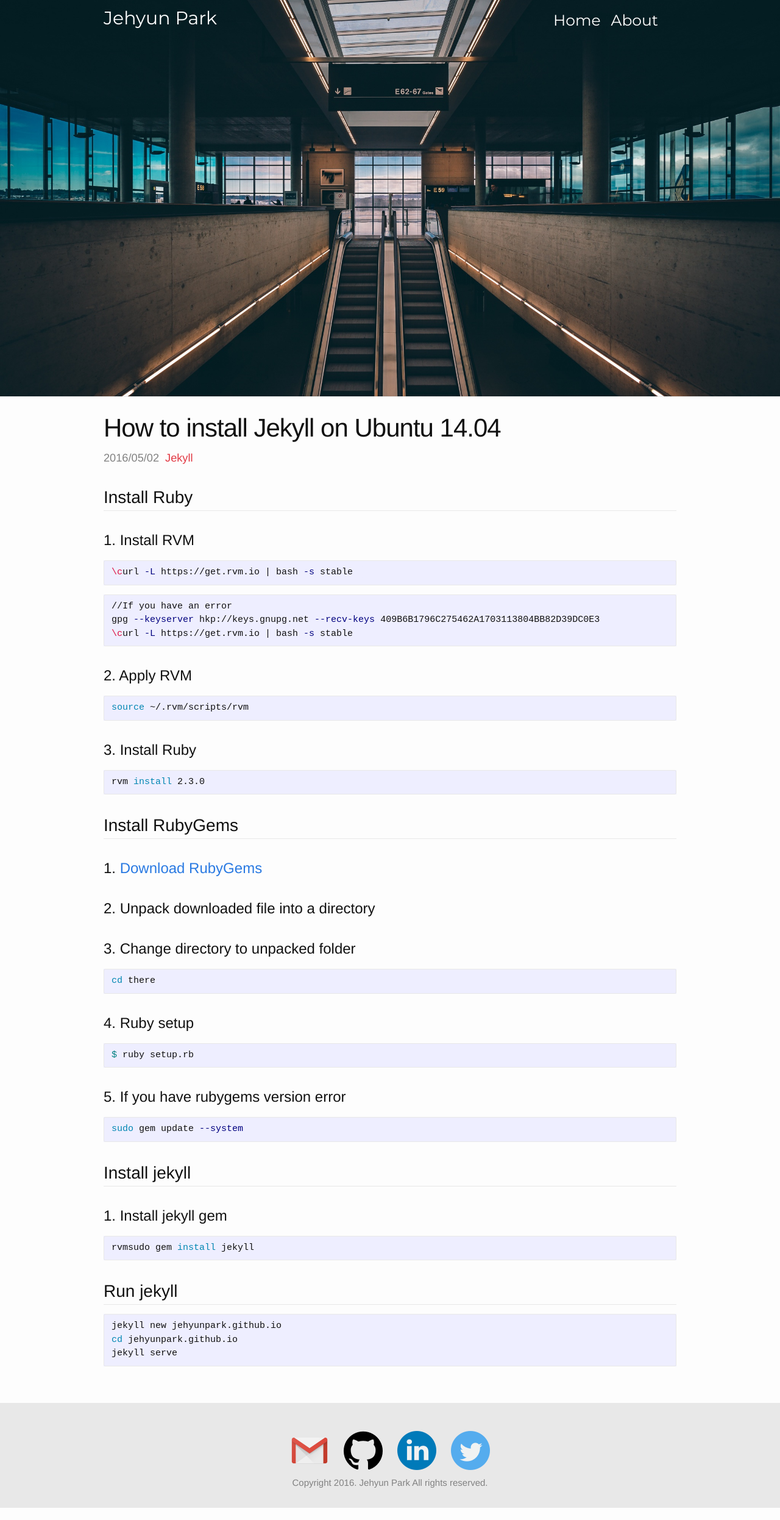
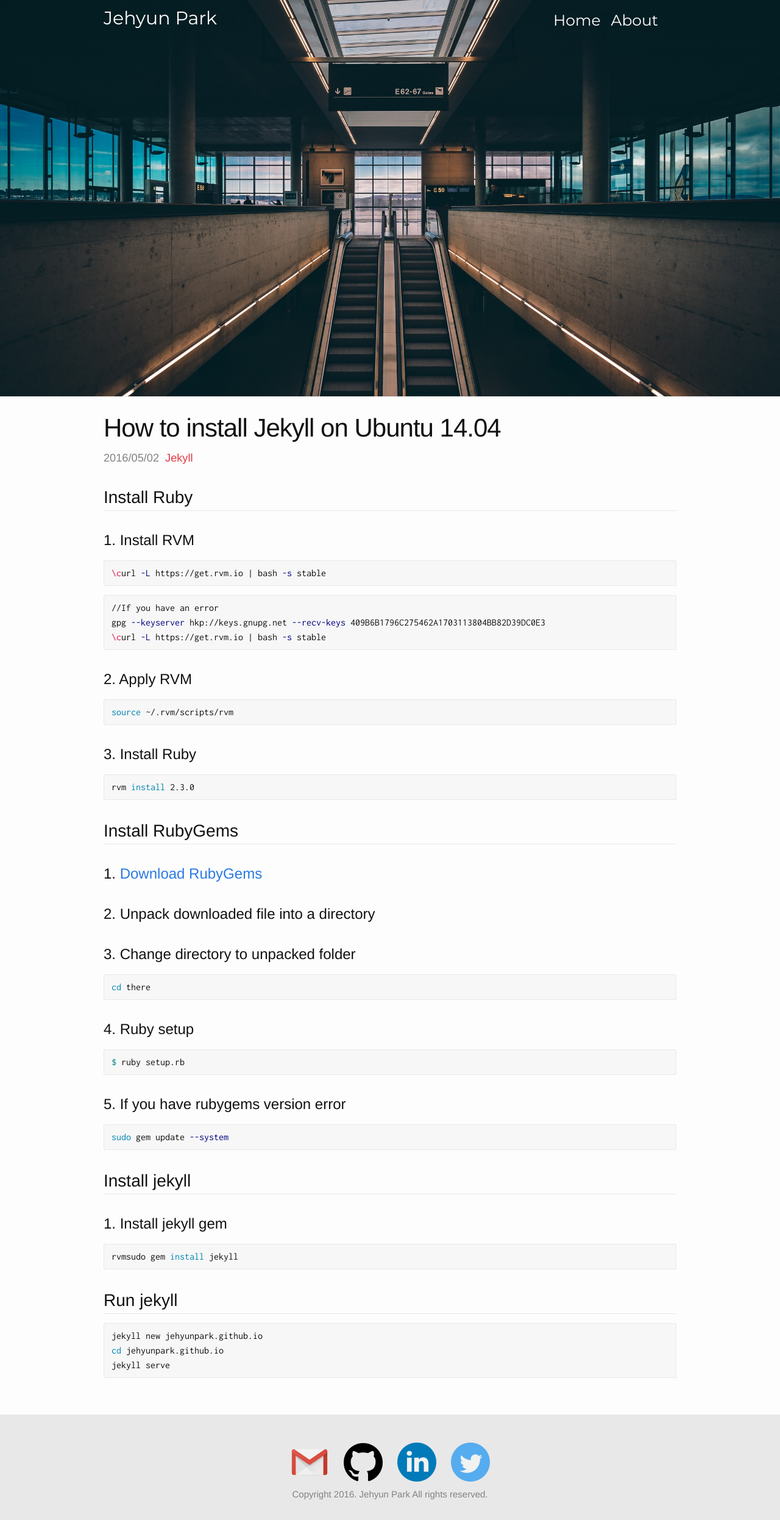
Before and after one commit to jehyunpark/jehyunpark.github.io, a Jekyll site: the page built from _posts/2016-05-02-how-to-install-jekyll-on-ubuntu-14.04.md, in a window 1280 px wide. Shown: the whole page at 61% size. Built offline with Jekyll 4.4.1, drawn with Linux system fonts in a browser that asks for light colours; nearby versions of some CDN libraries; some web fonts are replaced.

Commit message:
Fix #14 code syntax highliting 수정

```diff
--- a/_includes/head.html
+++ b/_includes/head.html
@@ -13,8 +13,11 @@
 
   <!-- Font -->
   <link href="https://fonts.googleapis.com/css?family=Montserrat:400,700" rel="stylesheet" type="text/css">
+  <link href='https://fonts.googleapis.com/css?family=Inconsolata' rel='stylesheet' type='text/css'>
 
   <!-- Javascript -->
   <script src="https://code.jquery.com/jquery-3.1.0.slim.min.js"></script>
   <script src="/js/common.js"></script>
+
+
 </head>
--- a/_sass/_base.scss
+++ b/_sass/_base.scss
@@ -130,10 +130,11 @@
  */
 pre,
 code {
-    font-size: 15px;
+    //font-size: 16px;
+    font-family: 'Inconsolata', "Helvetica Neue", Helvetica, Arial, sans-serif;
     border: 1px solid $grey-color-light;
     border-radius: 3px;
-    background-color: #eef;
+    background-color: #f7f7f7;
 }
 
 code {
--- a/_sass/_syntax-highlighting.scss
+++ b/_sass/_syntax-highlighting.scss
@@ -2,11 +2,13 @@
  * Syntax highlighting styles
  */
 .highlight {
+    font-size: 16px;
+    font-family: 'Inconsolata', "Helvetica Neue", Helvetica, Arial, sans-serif;
     background: #fff;
     @extend %vertical-rhythm;
 
     .highlighter-rouge & {
-      background: #eef;
+      background: #f7f7f7;
     }
 
     .c     { color: #998; font-style: italic } // Comment
```
